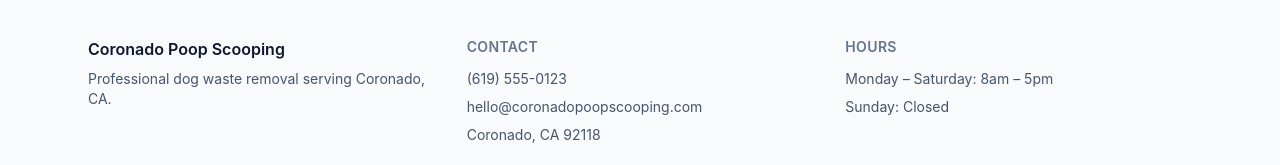
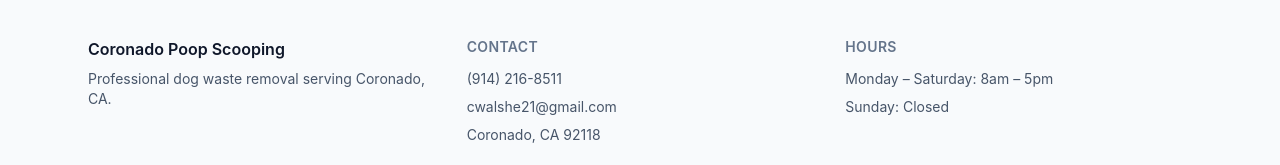
Before and after one commit to Cooperwalshe/poop-scooping, a React (Vite) app: page / in a window 1280 px wide. Shown: the part 3639-3804 px from the top of the page. Built offline with nearby package versions, Linux system fonts and the light colour scheme.

Commit message:
Update Footer.jsx

```diff
--- a/src/components/Footer.jsx
+++ b/src/components/Footer.jsx
@@ -18,13 +18,13 @@ export default function Footer() {
             </p>
             <ul className="mt-3 space-y-2 text-sm text-slate-600">
               <li>
-                <a href="tel:+16195550123" className="hover:text-brand-700">
-                  (619) 555-0123
+                <a href="tel:+19142168511" className="hover:text-brand-700">
+                  (914) 216-8511
                 </a>
               </li>
               <li>
-                <a href="mailto:hello@coronadopoopscooping.com" className="hover:text-brand-700">
-                  hello@coronadopoopscooping.com
+                <a href="mailto:cwalshe21@gmail.com" className="hover:text-brand-700">
+                  cwalshe21@gmail.com
                 </a>
               </li>
               <li>Coronado, CA 92118</li>
```
